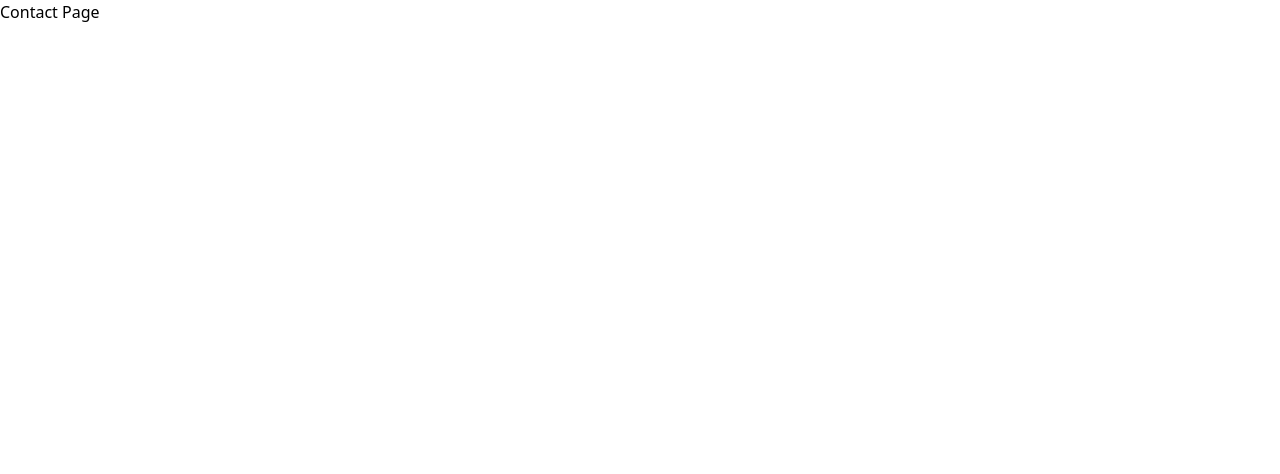
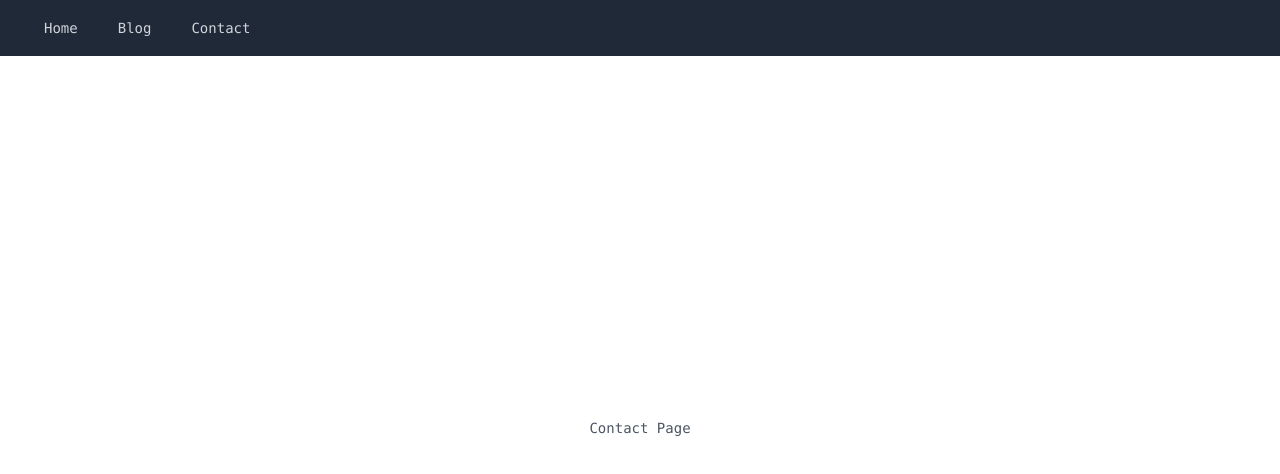
Before and after one commit to hiroki-yama-1118/Next.js-TailwindCSS-Django-REST-Framework, a Next.js app: page /contact-page in a window 1280 px wide. Shown: the top 474 px of the page. Built offline with nearby package versions, Linux system fonts and the light colour scheme.

Commit message:
レイアウトコンポーネント適用

```diff
--- a/pages/blog-page.js
+++ b/pages/blog-page.js
@@ -1,4 +1,6 @@
+import Layout from "../components/Layout";
+
 const Blog = () => {
-  return <div>Blog Page</div>;
+  return <Layout title="Blog">Blog Page</Layout>;
 };
 export default Blog;
--- a/pages/contact-page.js
+++ b/pages/contact-page.js
@@ -1,4 +1,6 @@
+import Layout from "../components/Layout";
+
 const Contact = () => {
-  return <div>Contact Page</div>;
+  return <Layout title="Contact">Contact Page</Layout>;
 };
 export default Contact;
```
